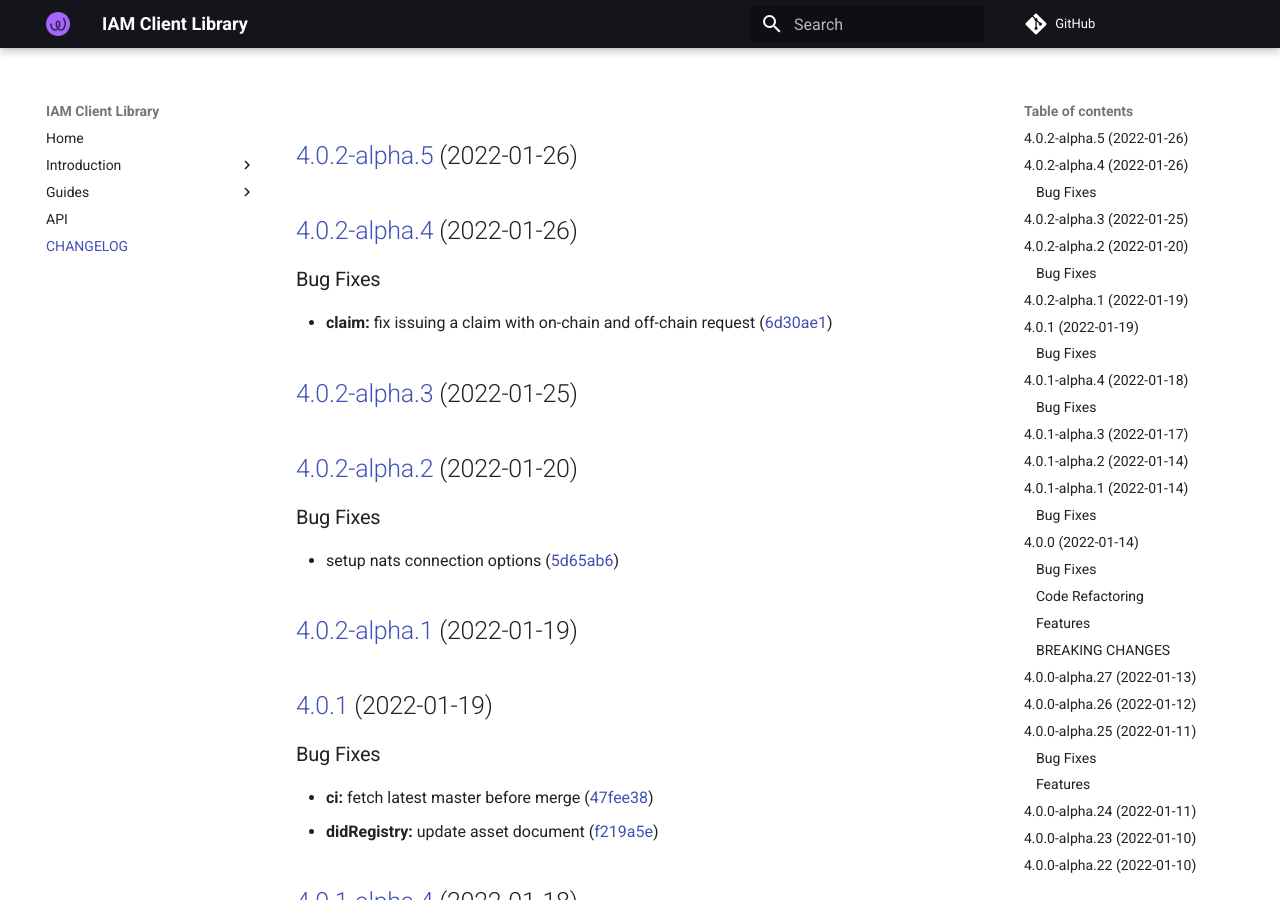
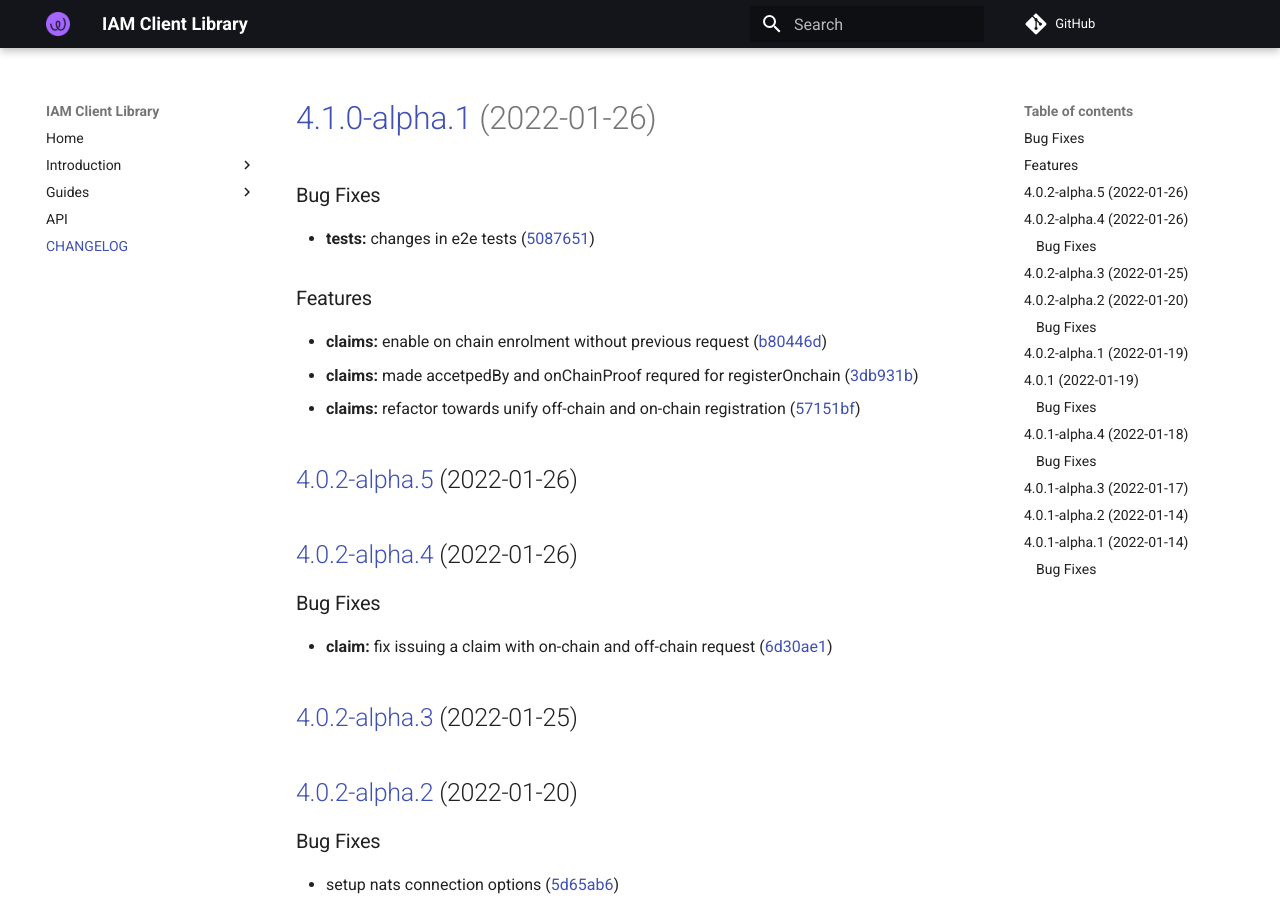
Before and after one commit to energywebfoundation/iam-client-lib, an MkDocs documentation site: the page built from docs/CHANGELOG.md, in a window 1280 px wide and 900 px high. Built offline with MkDocs 1.6.1 and Material for MkDocs 9.7.7, drawn with Linux system fonts in a browser that asks for light colours; comment, search, counter and statistics services are not loaded.

Commit message:
chore(release): 4.1.0-alpha.1 [skip ci]
# [4.1.0-alpha.1](https://github.com/energywebfoundation/iam-client-lib/compare/v4.0.2-alpha.5...v4.1.0-alpha.1) (2022-01-26)

### Bug Fixes

* **tests:** changes in e2e tests ([5087651](https://github.com/energywebfoundation/iam-client-lib/commit/5087651c89b5ed914bc139216d456fef8b0e15e3))

### Features

* **claims:** enable on chain enrolment without previous request ([b80446d](https://github.com/energywebfoundation/iam-client-lib/commit/b80446da278d7435d98723ef8f1bede5b4aa22d2))
* **claims:** made accetpedBy and onChainProof requred for registerOnchain ([3db931b](https://github.com/energywebfoundation/iam-client-lib/commit/3db931b974a9074aaff956556ac0811188141808))
* **claims:** refactor towards unify off-chain and on-chain registration ([57151bf](https://github.com/energywebfoundation/iam-client-lib/commit/57151bf6d0cb193f814df60376ba2db921e53cf6))

```diff
--- a/docs/CHANGELOG.md
+++ b/docs/CHANGELOG.md
@@ -1,3 +1,17 @@
+# [4.1.0-alpha.1](https://github.com/energywebfoundation/iam-client-lib/compare/v4.0.2-alpha.5...v4.1.0-alpha.1) (2022-01-26)
+
+
+### Bug Fixes
+
+* **tests:** changes in e2e tests ([5087651](https://github.com/energywebfoundation/iam-client-lib/commit/5087651c89b5ed914bc139216d456fef8b0e15e3))
+
+
+### Features
+
+* **claims:** enable on chain enrolment without previous request ([b80446d](https://github.com/energywebfoundation/iam-client-lib/commit/b80446da278d7435d98723ef8f1bede5b4aa22d2))
+* **claims:** made accetpedBy and onChainProof requred for registerOnchain ([3db931b](https://github.com/energywebfoundation/iam-client-lib/commit/3db931b974a9074aaff956556ac0811188141808))
+* **claims:** refactor towards unify off-chain and on-chain registration ([57151bf](https://github.com/energywebfoundation/iam-client-lib/commit/57151bf6d0cb193f814df60376ba2db921e53cf6))
+
 ## [4.0.2-alpha.5](https://github.com/energywebfoundation/iam-client-lib/compare/v4.0.2-alpha.4...v4.0.2-alpha.5) (2022-01-26)
 
 ## [4.0.2-alpha.4](https://github.com/energywebfoundation/iam-client-lib/compare/v4.0.2-alpha.3...v4.0.2-alpha.4) (2022-01-26)
--- a/package.json
+++ b/package.json
@@ -1,6 +1,6 @@
 {
   "name": "iam-client-lib",
-  "version": "4.0.2-alpha.5",
+  "version": "4.1.0-alpha.1",
   "description": "Library for Decentralized Identity and Access Management",
   "main": "dist/index.js",
   "module": "dist/index.esm.js",
```
